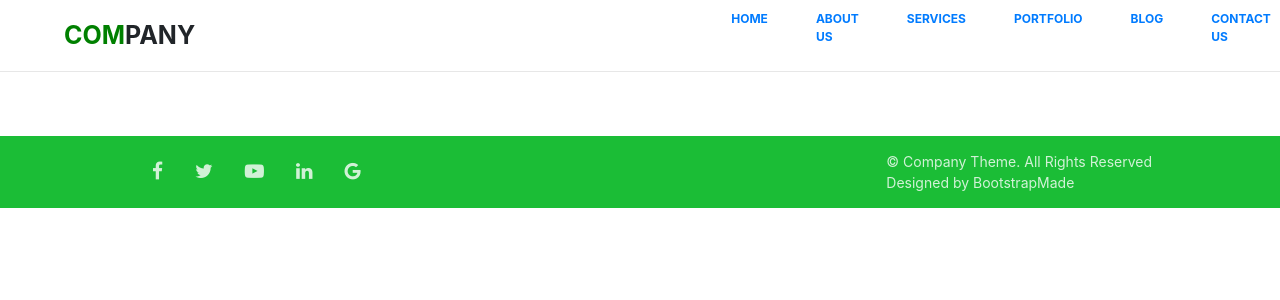
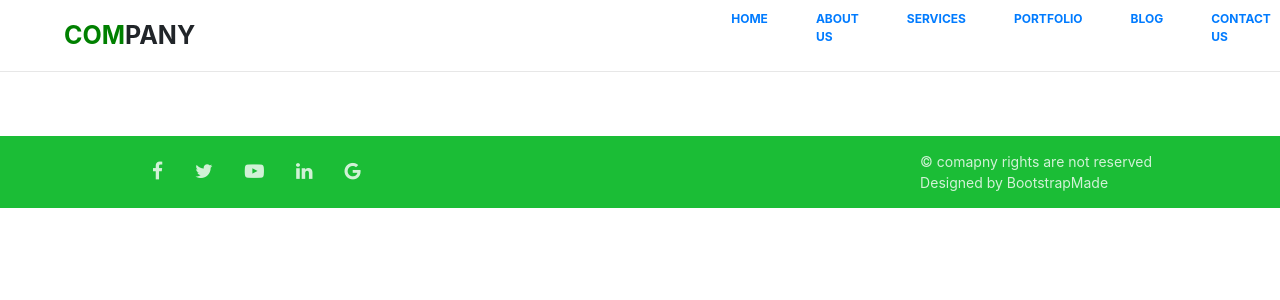
Before and after one commit to SwethaReddyP/website, an Angular app: page / in a window 1280 px wide. Shown: the top 300 px of the page. Built offline with nearby package versions, Linux system fonts and the light colour scheme.

Commit message:
change updated

```diff
--- a/src/app/footer/footer.component.html
+++ b/src/app/footer/footer.component.html
@@ -12,9 +12,8 @@ integrity="sha384-wvfXpqpZZVQGK6TAh5PVlGOfQNHSoD2xbE+QkPxCAFlNEevoEH3Sl0sibVcOQV
         <i class="fa fa-google footer__icons1" aria-hidden="true"></i>
     </div>
     <div class="footer__content">
-       <div> © Company Theme. All Rights Reserved</div>
+       <div> © comapny rights are not reserved</div>
         <div>Designed by BootstrapMade</div>
     </div>
 
 </div>
-<!-- add cheyali kada ekkda  ha ha app router module lo fst home in impo -->
```
